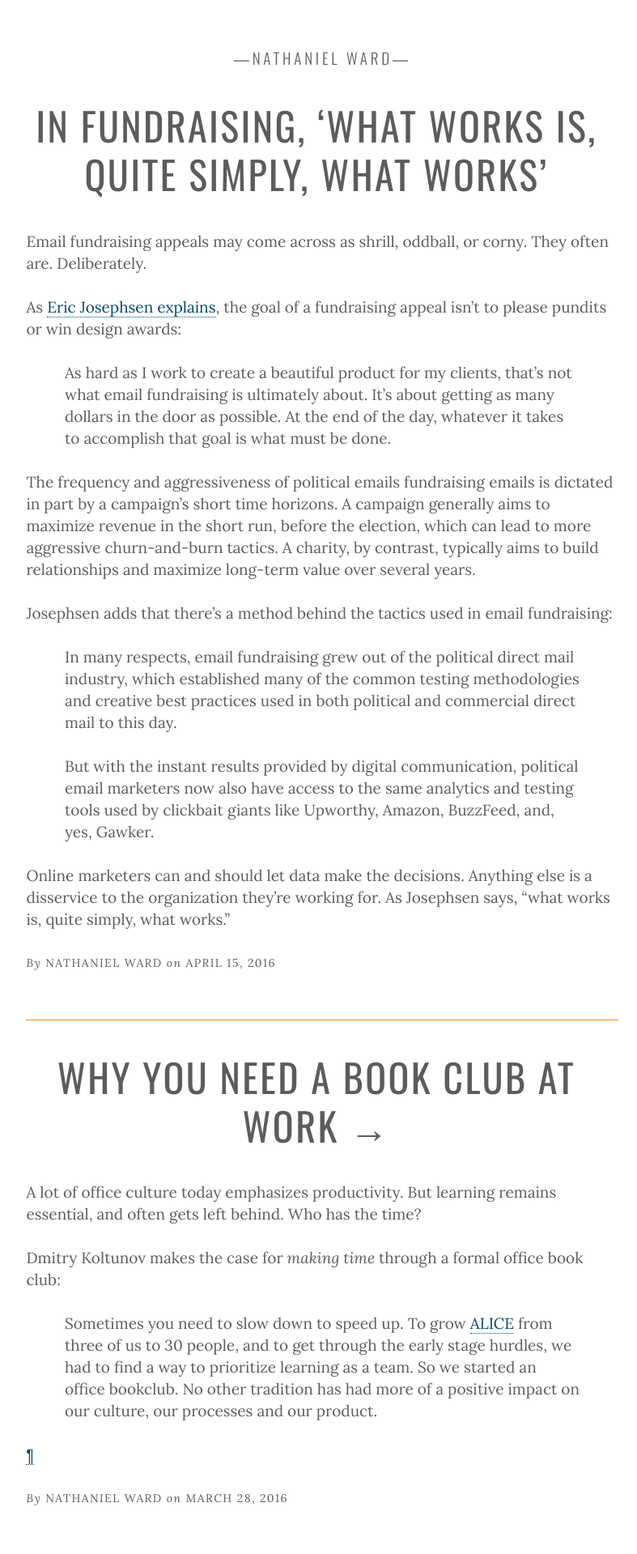
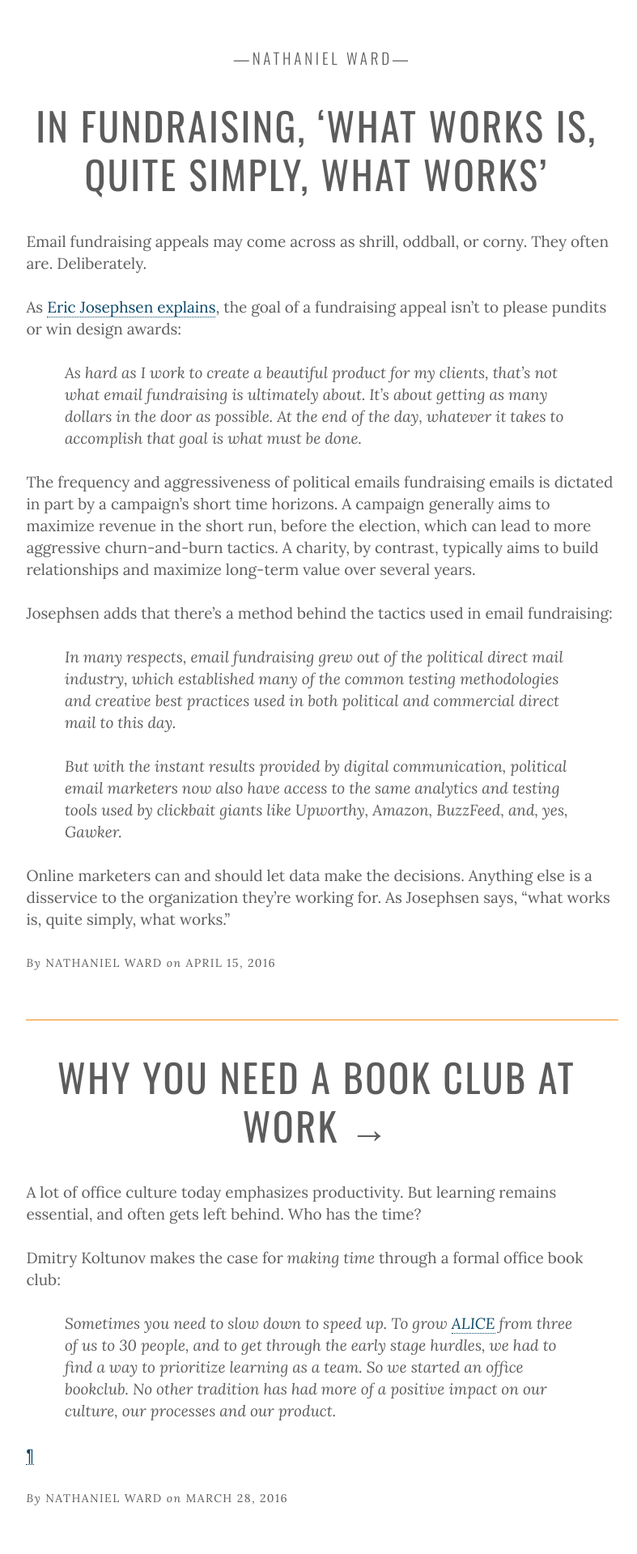
Before and after one commit to nathanielward/nathanielward.github.io, a Jekyll site: the page built from index.html, in a window 1280 px wide. Shown: the top 1919 px of the page at 81% size, without its empty margins (267-1054 px from the left). Built offline with Jekyll 4.4.1, drawn with Linux system fonts in a browser that asks for light colours; the list of posts is cut into pages by our own code.

Commit message:
Fix block quote styles

```diff
--- a/_sass/_ui.scss
+++ b/_sass/_ui.scss
@@ -103,11 +103,15 @@ p, li {
    font-style: normal;
 }
 
-// override inuit.css styling
+
 blockquote{
     quotes:"";
 	margin:0 2.5em;
+    text-indent:0;
+
+    p {
     	font-style: italic;
+    	}
 
 	i, em {
 		font-style: normal;
@@ -130,10 +134,6 @@ blockquote{
     q:after{
         content:"";
    	 	}
-}
-
-blockquote{
-    text-indent:0;
 
     p:last-of-type{
     	margin-bottom: $base-line-height;
```
Lines whose indentation alone changed are shown as unchanged.
